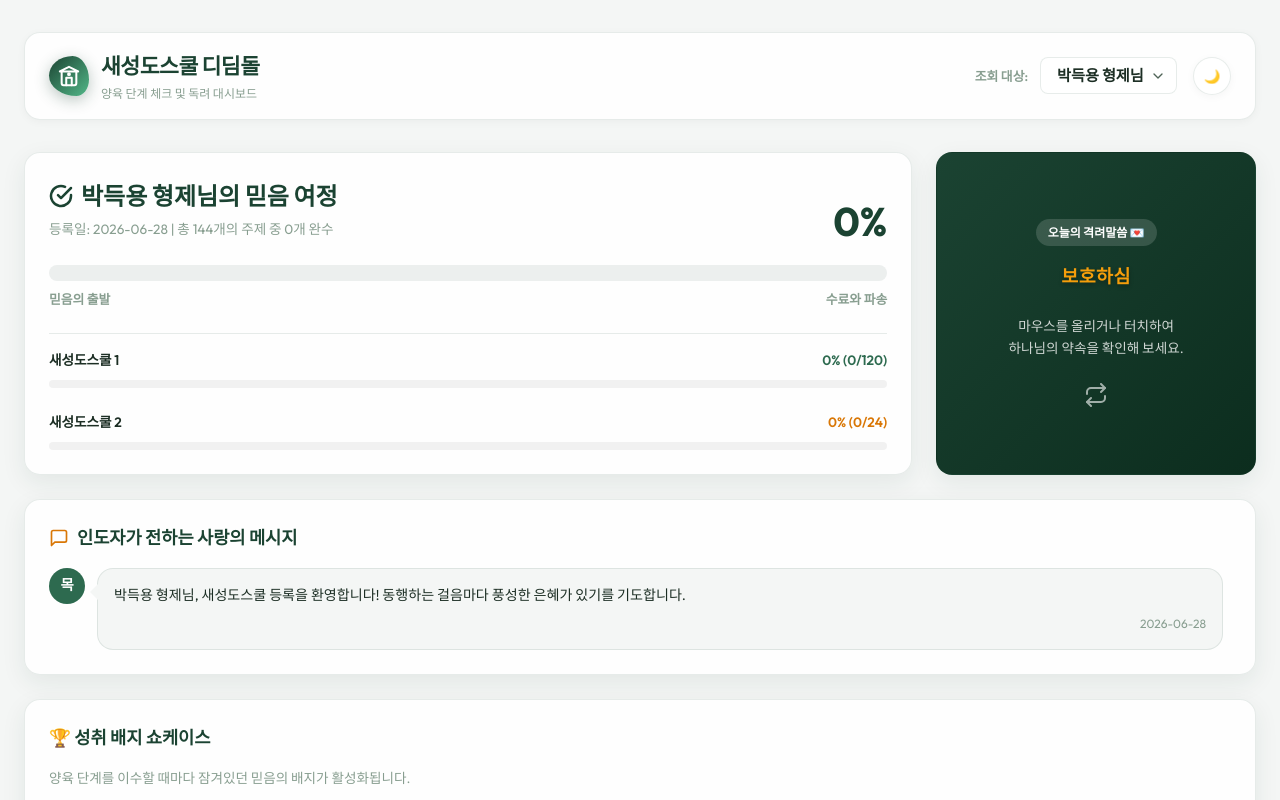
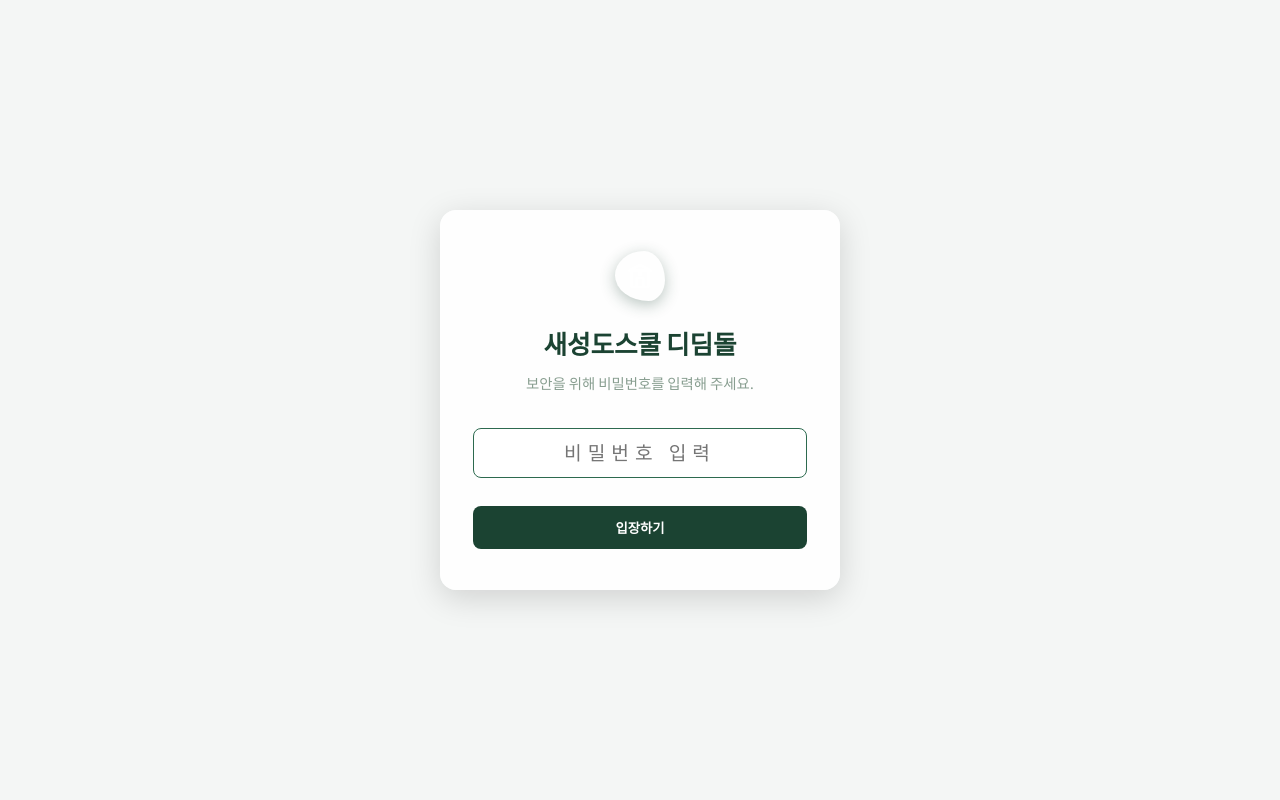
Before and after one commit to kingchamp3/saeseongdo-school, a React (Vite) app: page / in a window 1280 px wide. Shown: the top 800 px of the page. Built offline with nearby package versions, Linux system fonts and the light colour scheme.

Commit message:
Add global landing lock screen with entry password protection (1925) and logout lock button in navbar

```diff
--- a/src/App.jsx
+++ b/src/App.jsx
@@ -6,6 +6,7 @@ import MasterPanel from "./components/MasterPanel";
 import AllStudentsList from "./components/AllStudentsList";
 import { triggerConfetti, triggerGraduationConfetti } from "./components/Confetti";
 
+const GLOBAL_PASSWORD = "1925"; // 홈화면 전체 진입 비밀번호
 const MASTER_PASSWORD = "1925"; // 마스터 모드 진입 비밀번호
 export default function App() {
   // 1. 상태 정의
@@ -38,6 +39,26 @@ export default function App() {
   const [theme, setTheme] = useState(() => {
     return localStorage.getItem("saeseongdo_theme") || "light";
   });
+
+  // 홈화면 전체 비밀번호 상태
+  const [isAuthorized, setIsAuthorized] = useState(() => {
+    return localStorage.getItem("saeseongdo_global_auth") === "true";
+  });
+  const [globalPasswordInput, setGlobalPasswordInput] = useState("");
+  const [globalAuthError, setGlobalAuthError] = useState("");
+
+  const handleGlobalAuthSubmit = (e) => {
+    e.preventDefault();
+    if (globalPasswordInput === GLOBAL_PASSWORD) {
+      setIsAuthorized(true);
+      localStorage.setItem("saeseongdo_global_auth", "true");
+      setGlobalPasswordInput("");
+      setGlobalAuthError("");
+      triggerConfetti();
+    } else {
+      setGlobalAuthError("비밀번호가 일치하지 않습니다. 다시 입력해 주세요.");
+    }
+  };
 
   // 마스터 패스워드 검증 상태
   const [showPasswordModal, setShowPasswordModal] = useState(false);
@@ -290,6 +311,45 @@ export default function App() {
     ];
   }, [currentStudent]);
 
+  if (!isAuthorized) {
+    return (
+      <div className="login-container">
+        <div className="login-card glass-card">
+          <div className="login-header">
+            <div className="logo-icon flex-center" style={{ margin: "0 auto 1.5rem auto", width: "50px", height: "50px", fontSize: "1.5rem", background: "var(--gradient-brand)", borderRadius: "50%", color: "white" }}>
+              <svg width="26" height="26" viewBox="0 0 24 24" fill="none" stroke="currentColor" strokeWidth="2.2" strokeLinecap="round" strokeLinejoin="round">
+                <path d="M12 2L2 7h20L12 2z" />
+                <path d="M4 7v13a2 2 0 0 0 2 2h12a2 2 0 0 0 2-2V7" />
+                <path d="M9 22V14h6v8" />
+                <circle cx="12" cy="10" r="1" />
+              </svg>
+            </div>
+            <h2>새성도스쿨 디딤돌</h2>
+            <p>보안을 위해 비밀번호를 입력해 주세요.</p>
+          </div>
+          <form onSubmit={handleGlobalAuthSubmit} className="login-form">
+            <input
+              type="password"
+              className="text-input"
+              placeholder="비밀번호 입력"
+              value={globalPasswordInput}
+              onChange={(e) => {
+                setGlobalPasswordInput(e.target.value);
+                if (globalAuthError) setGlobalAuthError("");
+              }}
+              autoFocus
+              style={{ textAlign: "center", fontSize: "1.2rem", letterSpacing: "6px", padding: "0.75rem" }}
+            />
+            {globalAuthError && <div className="error-text" style={{ textAlign: "center", marginTop: "0.5rem" }}>{globalAuthError}</div>}
+            <button type="submit" className="btn-primary" style={{ width: "100%", marginTop: "1rem", padding: "0.75rem" }}>
+              입장하기
+            </button>
+          </form>
+        </div>
+      </div>
+    );
+  }
+
   return (
     <div className="app-container">
       {/* 1. 상단 네비게이션 */}
@@ -353,6 +413,20 @@ export default function App() {
               🔒 마스터 모드 종료
             </button>
           )}
+
+          {/* 전체 화면 잠금 버튼 */}
+          <button
+            className="theme-toggle-btn"
+            onClick={() => {
+              localStorage.removeItem("saeseongdo_global_auth");
+              setIsAuthorized(false);
+              setIsMaster(false);
+            }}
+            title="화면 잠금"
+            style={{ marginRight: "0.5rem" }}
+          >
+            🔒
+          </button>
 
           {/* 다크모드 토글 버튼 */}
           <button className="theme-toggle-btn" onClick={toggleTheme} title="테마 변경">
--- a/src/index.css
+++ b/src/index.css
@@ -1163,3 +1163,43 @@ a {
 .active-dot {
   box-shadow: 0 0 6px var(--color-brand-secondary);
 }
+
+/* Global Login Screen */
+.login-container {
+  display: flex;
+  align-items: center;
+  justify-content: center;
+  min-height: 100vh;
+  background: var(--color-bg);
+  padding: 1.5rem;
+  transition: background 0.3s;
+}
+
+.login-card {
+  max-width: 400px;
+  width: 100%;
+  padding: 2.5rem 2rem;
+  text-align: center;
+  box-shadow: 0 8px 32px rgba(0, 0, 0, 0.15);
+  backdrop-filter: blur(16px);
+  border: 1px solid rgba(255, 255, 255, 0.08);
+}
+
+.login-header h2 {
+  font-size: 1.6rem;
+  font-weight: 800;
+  color: var(--color-brand-primary);
+  margin-bottom: 0.5rem;
+}
+
+.login-header p {
+  font-size: 0.9rem;
+  color: var(--color-text-muted);
+  margin-bottom: 2rem;
+}
+
+.login-form {
+  display: flex;
+  flex-direction: column;
+  gap: 0.75rem;
+}
```
